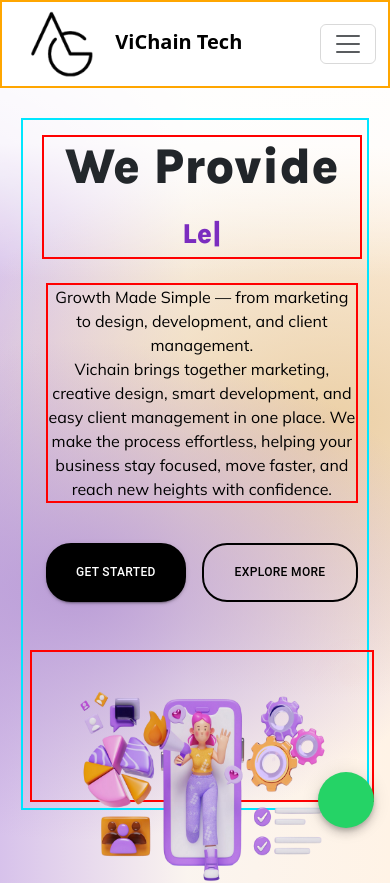
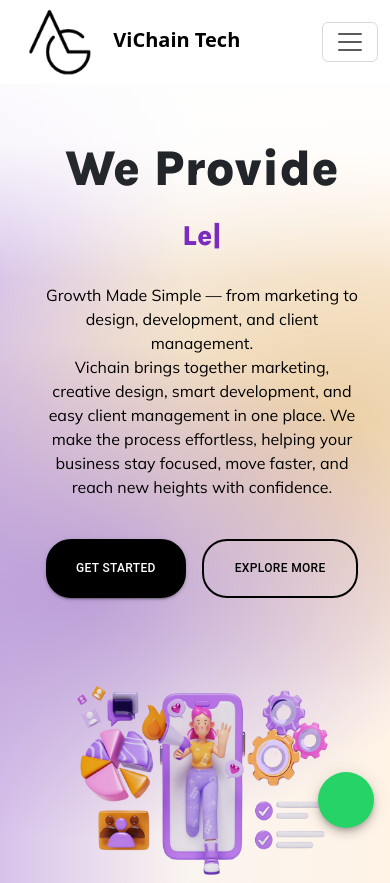
Before and after one commit to Muskan-Shobhawat/ViChainBackend, a React (Vite) app: page / in a window 390 px wide. Shown: the top 883 px of the page. Built offline with nearby package versions, Linux system fonts and the light colour scheme; some icons are missing.

Commit message:
Initial commit

```diff
--- a/src/App.css
+++ b/src/App.css
@@ -188,7 +188,7 @@ html,
 
 @media only screen and (max-width: 1419px) {
   .navbar {
-    border: 2px solid black;
+    /* border: 2px solid black; */
   }
 
   .btnctn {
@@ -212,7 +212,7 @@ html,
 
 @media only screen and (max-width: 1295px) {
   .navbar {
-    border: 2px solid rgb(255, 0, 0);
+    /* border: 2px solid rgb(255, 0, 0); */
   }
 
   .btnctn {
@@ -264,7 +264,7 @@ html,
 
 @media only screen and (max-width: 1135.5px) {
   .navbar {
-    border: 2px solid rgb(251, 255, 0);
+    /* border: 2px solid rgb(251, 255, 0); */
   }
 
   .btnctn {
@@ -330,7 +330,7 @@ html,
 
 @media only screen and (max-width: 1035px) {
   .navbar {
-    border: 2px solid rgb(0, 255, 55);
+    /* border: 2px solid rgb(0, 255, 55); */
   }
 
   .btnctn {
@@ -373,7 +373,7 @@ html,
     text-align: center !important;
     color: black !important;
     font-family: "Mulish", sans-serif;
-    border: 2px solid red;
+    /* border: 2px solid red; */
     width: 70vw;
   }
 
@@ -392,7 +392,7 @@ html,
   }
 
   .fix {
-    border: 2px solid rgb(0, 229, 255);
+    /* border: 2px solid rgb(0, 229, 255); */
     display: flex;
     flex-direction: column;
     align-items: center;
@@ -404,7 +404,7 @@ html,
 
 @media only screen and (max-width: 992px) {
   .navbar {
-    border: 2px solid rgb(255, 0, 234);
+    /* border: 2px solid rgb(255, 0, 234); */
   }
 
   .btnctn {
@@ -447,7 +447,7 @@ html,
     text-align: center !important;
     color: black !important;
     font-family: "Mulish", sans-serif;
-    border: 2px solid red;
+    /* border: 2px solid red; */
     width: 70vw;
   }
 
@@ -456,7 +456,7 @@ html,
     z-index: 80;
     height: 60vh;
     width: 95vw;
-    border: 2px solid red;
+    /* border: 2px solid red; */
     /* overflow: hidden; */
   }
 
@@ -465,7 +465,7 @@ html,
   }
 
   .fix {
-    border: 2px solid rgb(0, 229, 255);
+    /* border: 2px solid rgb(0, 229, 255); */
     display: flex;
     flex-direction: column;
     align-items: center;
@@ -477,7 +477,7 @@ html,
 
 @media only screen and (max-width: 946px) {
   .navbar {
-    border: 2px solid rgb(0, 255, 4);
+    /* border: 2px solid rgb(0, 255, 4); */
   }
 
   .btnctn {
@@ -520,7 +520,7 @@ html,
     text-align: center !important;
     color: black !important;
     font-family: "Mulish", sans-serif;
-    border: 2px solid red;
+    /* border: 2px solid red; */
     width: 75vw;
   }
 
@@ -529,7 +529,7 @@ html,
     z-index: 80;
     height: 60vh;
     width: 95vw;
-    border: 2px solid red;
+    /* border: 2px solid red; */
     /* overflow: hidden; */
   }
 
@@ -538,7 +538,7 @@ html,
   }
 
   .fix {
-    border: 2px solid rgb(0, 229, 255);
+    /* border: 2px solid rgb(0, 229, 255); */
     display: flex;
     flex-direction: column;
     align-items: center;
@@ -550,7 +550,7 @@ html,
 
 @media only screen and (max-width: 946px) {
   .navbar {
-    border: 2px solid rgb(255, 140, 0);
+    /* border: 2px solid rgb(255, 140, 0); */
   }
 
   .btnctn {
@@ -593,7 +593,7 @@ html,
     text-align: center !important;
     color: black !important;
     font-family: "Mulish", sans-serif;
-    border: 2px solid red;
+    /* border: 2px solid red; */
     width: 80vw;
   }
 
@@ -602,7 +602,7 @@ html,
     z-index: 80;
     height: 50vh;
     width: 95vw;
-    border: 2px solid red;
+    /* border: 2px solid red; */
     /* overflow: hidden; */
   }
 
@@ -611,7 +611,7 @@ html,
   }
 
   .fix {
-    border: 2px solid rgb(0, 229, 255);
+    /* border: 2px solid rgb(0, 229, 255); */
     display: flex;
     flex-direction: column;
     align-items: center;
@@ -623,7 +623,7 @@ html,
 
 @media only screen and (max-width: 946px) {
   .navbar {
-    border: 2px solid rgb(255, 140, 0);
+    /* border: 2px solid rgb(255, 140, 0); */
   }
 
   .btnctn {
@@ -666,7 +666,7 @@ html,
     text-align: center !important;
     color: black !important;
     font-family: "Mulish", sans-serif;
-    border: 2px solid red;
+    /* border: 2px solid red; */
     width: 80vw;
   }
 
@@ -675,7 +675,7 @@ html,
     z-index: 80;
     height: 50vh;
     width: 95vw;
-    border: 2px solid red;
+    /* border: 2px solid red; */
     /* overflow: hidden; */
   }
 
@@ -684,7 +684,7 @@ html,
   }
 
   .fix {
-    border: 2px solid rgb(0, 229, 255);
+    /* border: 2px solid rgb(0, 229, 255); */
     display: flex;
     flex-direction: column;
     align-items: center;
@@ -696,7 +696,7 @@ html,
 
 @media only screen and (max-width: 776px) {
   .navbar {
-    border: 2px solid rgb(8, 0, 255);
+    /* border: 2px solid rgb(8, 0, 255); */
   }
 
   .btnctn {
@@ -739,7 +739,7 @@ html,
     text-align: center !important;
     color: black !important;
     font-family: "Mulish", sans-serif;
-    border: 2px solid red;
+    /* border: 2px solid red; */
     width: 70vw;
   }
 
@@ -748,7 +748,7 @@ html,
     z-index: 80;
     height: 40vh;
     width: 95vw;
-    border: 2px solid red;
+    /* border: 2px solid red; */
     /* overflow: hidden; */
   }
 
@@ -757,7 +757,7 @@ html,
   }
 
   .fix {
-    border: 2px solid rgb(0, 229, 255);
+    /* border: 2px solid rgb(0, 229, 255); */
     display: flex;
     flex-direction: column;
     align-items: center;
@@ -769,7 +769,7 @@ html,
 
 @media only screen and (max-width: 655px) {
   .navbar {
-    border: 2px solid rgb(255, 0, 0);
+    /* border: 2px solid rgb(255, 0, 0); */
   }
 
   .btnctn {
@@ -812,7 +812,7 @@ html,
     text-align: center !important;
     color: black !important;
     font-family: "Mulish", sans-serif;
-    border: 2px solid red;
+    /* border: 2px solid red; */
     width: 70vw;
   }
 
@@ -821,7 +821,7 @@ html,
     z-index: 80;
     height: 30vh;
     width: 95vw;
-    border: 2px solid red;
+    /* border: 2px solid red; */
     /* overflow: hidden; */
   }
 
@@ -830,7 +830,7 @@ html,
   }
 
   .fix {
-    border: 2px solid rgb(0, 229, 255);
+    /* border: 2px solid rgb(0, 229, 255); */
     display: flex;
     flex-direction: column;
     align-items: center;
@@ -842,7 +842,7 @@ html,
 
 @media only screen and (max-width: 606px) {
   .navbar {
-    border: 2px solid rgb(0, 251, 255);
+    /* border: 2px solid rgb(0, 251, 255); */
   }
 
   .btnctn {
@@ -887,7 +887,7 @@ html,
     text-align: center !important;
     color: black !important;
     font-family: "Mulish", sans-serif;
-    border: 2px solid red;
+    /* border: 2px solid red; */
     width: 75vw;
   }
 
@@ -896,7 +896,7 @@ html,
     z-index: 80;
     height: 30vh;
     width: 95vw;
-    border: 2px solid red;
+    /* border: 2px solid red; */
     /* overflow: hidden; */
   }
 
@@ -905,7 +905,7 @@ html,
   }
 
   .fix {
-    border: 2px solid rgb(0, 229, 255);
+    /* border: 2px solid rgb(0, 229, 255); */
     display: flex;
     flex-direction: column;
     align-items: center;
@@ -917,7 +917,7 @@ html,
 
 @media only screen and (max-width: 540px) {
   .navbar {
-    border: 2px solid rgb(0, 255, 51);
+    /* border: 2px solid rgb(0, 255, 51); */
   }
 
   .btnctn {
@@ -962,7 +962,7 @@ html,
     text-align: center !important;
     color: black !important;
     font-family: "Mulish", sans-serif;
-    border: 2px solid red;
+    /* border: 2px solid red; */
     width: 75vw;
   }
 
@@ -971,7 +971,7 @@ html,
     z-index: 80;
     height: 25vh;
     width: 95vw;
-    border: 2px solid red;
+    /* border: 2px solid red; */
     /* overflow: hidden; */
   }
 
@@ -980,7 +980,7 @@ html,
   }
 
   .fix {
-    border: 2px solid rgb(0, 229, 255);
+    /* border: 2px solid rgb(0, 229, 255); */
     display: flex;
     flex-direction: column;
     align-items: center;
@@ -992,7 +992,7 @@ html,
 
 @media only screen and (max-width: 412px) {
   .navbar {
-    border: 2px solid rgb(255, 166, 0);
+    /* border: 2px solid rgb(255, 166, 0); */
   }
 
   .btnctn {
@@ -1023,7 +1023,7 @@ html,
   .ppfix1 {
     font-family: "Karla", sans-serif;
     font-size: 50px;
-    border: 2px solid red;
+    /* border: 2px solid red; */
     font-weight: 800 !important;
   }
 
@@ -1047,7 +1047,7 @@ html,
     z-index: 80;
     height: 18vh;
     width: 95vw;
-    border: 2px solid red;
+    /* border: 2px solid red; */
     /* overflow: hidden; */
   }
 
@@ -1056,7 +1056,7 @@ html,
   }
 
   .fix {
-    border: 2px solid rgb(0, 229, 255);
+    /* border: 2px solid rgb(0, 229, 255); */
     display: flex;
     flex-direction: column;
     align-items: center;
```
